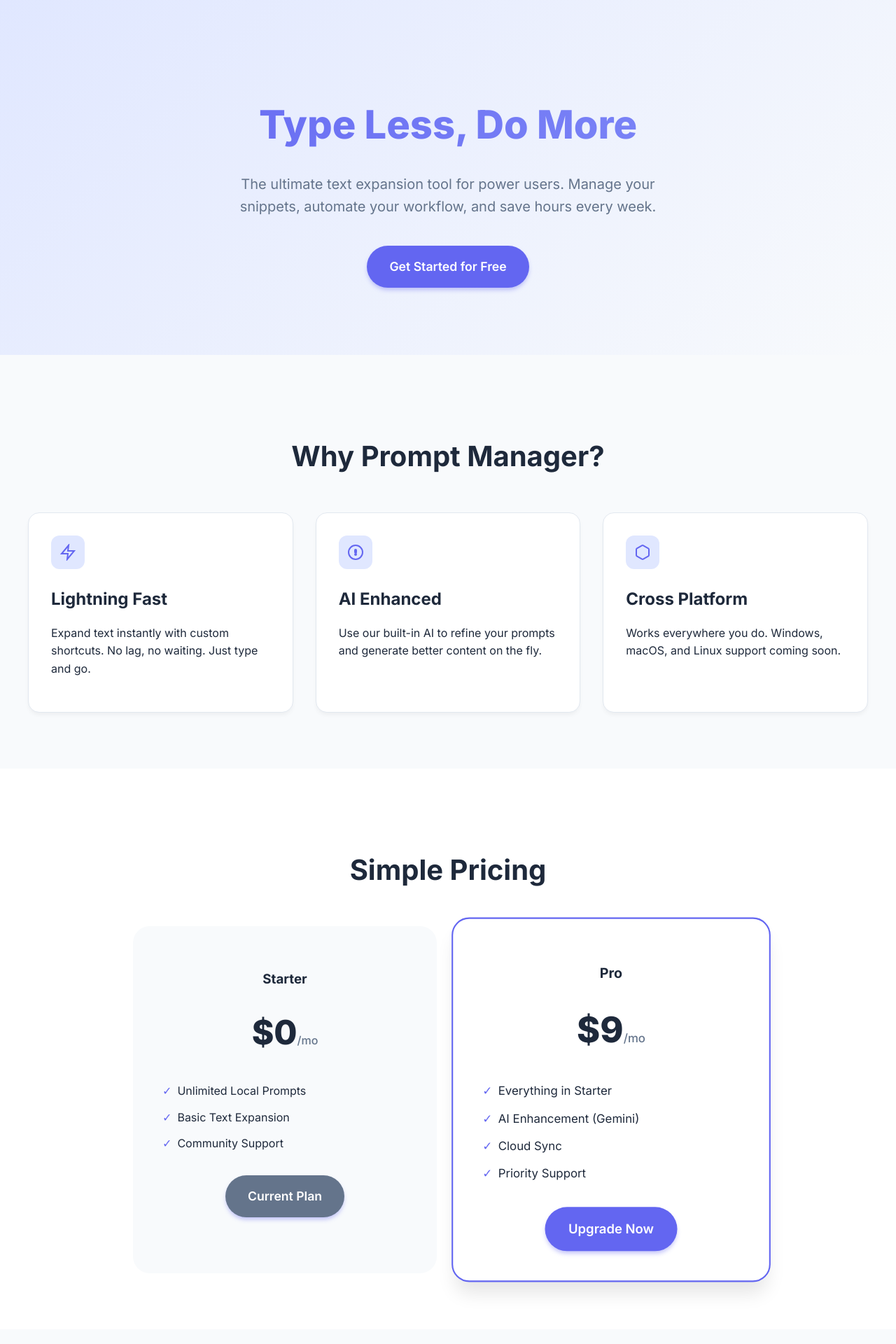
After one commit to RiteshF7/promptmanager, a Flask app: page /landing in a window 1280 px wide. The commit adds this page. Shown: the top 1920 px of the page at 70% size. Run offline with Flask 3, Linux system fonts and the light colour scheme.

Commit message:
feat: implement landing page, PWA support, and UI improvements

```diff
--- a/app.py
+++ b/app.py
@@ -17,6 +17,10 @@
 @app.route('/')
 def index():
     return render_template('index.html')
+
+@app.route('/landing')
+def landing():
+    return render_template('landing.html')
 
 @app.route('/api/settings', methods=['GET'])
 def get_settings():
--- a/gemini_client.py
+++ b/gemini_client.py
@@ -30,6 +30,7 @@
             2. Add necessary context or structure if missing.
             3. Make it concise but comprehensive.
             4. Return ONLY the enhanced prompt text, no explanations or quotes.
+            5. Do not use line breaks or newlines; keep it as a single paragraph.
             """
             response = self.model.generate_content(prompt)
             return response.text.strip()
--- a/prompts.json
+++ b/prompts.json
@@ -1,4 +1,8 @@
 {
     "//ak": "good mrng \n",
-    "!pop": "and that cool frndly vibe u carry\n//enhance\n"
+    "/git": "git add and git push with a relevant commit message",
+    "/pm": "http://127.0.0.1:5000/",
+    "/yt": "https://www.youtube.com/watch?v=2ugqnBbYeUw",
+    "/st": "https://study-tracker-psi.vercel.app/",
+    "/dt": "dt-seven-iota.vercel.app"
 }
--- /dev/null
+++ b/static/landing.css
@@ -0,0 +1,257 @@
+:root {
+    --primary-color: #6366f1;
+    --primary-hover: #4f46e5;
+    --text-primary: #1e293b;
+    --text-secondary: #64748b;
+    --bg-color: #f8fafc;
+    --card-bg: #ffffff;
+    --border-color: #e2e8f0;
+}
+
+body {
+    font-family: 'Inter', sans-serif;
+    margin: 0;
+    padding: 0;
+    background-color: var(--bg-color);
+    color: var(--text-primary);
+    line-height: 1.6;
+}
+
+.container {
+    max-width: 1200px;
+    margin: 0 auto;
+    padding: 0 2rem;
+}
+
+/* Hero Section */
+.hero {
+    padding: 6rem 0;
+    text-align: center;
+    background: linear-gradient(135deg, #e0e7ff 0%, #f8fafc 100%);
+}
+
+.hero h1 {
+    font-size: 3.5rem;
+    font-weight: 800;
+    margin-bottom: 1.5rem;
+    background: linear-gradient(to right, var(--primary-color), #818cf8);
+    background-clip: text;
+    -webkit-background-clip: text;
+    -webkit-text-fill-color: transparent;
+}
+
+.hero p {
+    font-size: 1.25rem;
+    color: var(--text-secondary);
+    max-width: 600px;
+    margin: 0 auto 2.5rem;
+}
+
+.cta-button {
+    display: inline-block;
+    background-color: var(--primary-color);
+    color: white;
+    padding: 1rem 2rem;
+    border-radius: 9999px;
+    text-decoration: none;
+    font-weight: 600;
+    font-size: 1.1rem;
+    transition: transform 0.2s, background-color 0.2s;
+    box-shadow: 0 4px 6px -1px rgba(99, 102, 241, 0.4);
+}
+
+.cta-button:hover {
+    background-color: var(--primary-hover);
+    transform: translateY(-2px);
+}
+
+/* Features Section */
+.features {
+    padding: 5rem 0;
+}
+
+.section-title {
+    text-align: center;
+    font-size: 2.5rem;
+    font-weight: 700;
+    margin-bottom: 3rem;
+}
+
+.features-grid {
+    display: grid;
+    grid-template-columns: repeat(auto-fit, minmax(300px, 1fr));
+    gap: 2rem;
+}
+
+.feature-card {
+    background: var(--card-bg);
+    padding: 2rem;
+    border-radius: 16px;
+    box-shadow: 0 4px 6px -1px rgba(0, 0, 0, 0.05);
+    transition: transform 0.2s;
+    border: 1px solid var(--border-color);
+}
+
+.feature-card:hover {
+    transform: translateY(-5px);
+}
+
+.feature-icon {
+    width: 48px;
+    height: 48px;
+    background-color: #e0e7ff;
+    border-radius: 12px;
+    display: flex;
+    align-items: center;
+    justify-content: center;
+    color: var(--primary-color);
+    margin-bottom: 1.5rem;
+}
+
+.feature-card h3 {
+    font-size: 1.5rem;
+    margin-bottom: 1rem;
+}
+
+/* Pricing Section */
+.pricing {
+    padding: 5rem 0;
+    background-color: #fff;
+}
+
+.pricing-grid {
+    display: grid;
+    grid-template-columns: repeat(auto-fit, minmax(300px, 1fr));
+    gap: 2rem;
+    max-width: 900px;
+    margin: 0 auto;
+}
+
+.pricing-card {
+    background: var(--bg-color);
+    padding: 2.5rem;
+    border-radius: 24px;
+    text-align: center;
+    border: 2px solid transparent;
+    transition: all 0.3s;
+}
+
+.pricing-card.featured {
+    background: #fff;
+    border-color: var(--primary-color);
+    box-shadow: 0 20px 25px -5px rgba(0, 0, 0, 0.1);
+    transform: scale(1.05);
+}
+
+.price {
+    font-size: 3rem;
+    font-weight: 800;
+    color: var(--text-primary);
+    margin: 1.5rem 0;
+}
+
+.price span {
+    font-size: 1rem;
+    color: var(--text-secondary);
+    font-weight: 500;
+}
+
+.features-list {
+    list-style: none;
+    padding: 0;
+    margin: 2rem 0;
+    text-align: left;
+}
+
+.features-list li {
+    margin-bottom: 0.75rem;
+    display: flex;
+    align-items: center;
+    gap: 0.5rem;
+}
+
+.check-icon {
+    color: var(--primary-color);
+}
+
+/* FAQ Section */
+.faq {
+    padding: 5rem 0;
+}
+
+.faq-container {
+    max-width: 800px;
+    margin: 0 auto;
+}
+
+.faq-item {
+    background: var(--card-bg);
+    border-radius: 12px;
+    margin-bottom: 1rem;
+    border: 1px solid var(--border-color);
+    overflow: hidden;
+}
+
+.faq-question {
+    padding: 1.5rem;
+    cursor: pointer;
+    display: flex;
+    justify-content: space-between;
+    align-items: center;
+    font-weight: 600;
+    font-size: 1.1rem;
+}
+
+.faq-answer {
+    padding: 0 1.5rem;
+    max-height: 0;
+    overflow: hidden;
+    transition: max-height 0.3s ease, padding 0.3s ease;
+    color: var(--text-secondary);
+}
+
+.faq-item.active .faq-answer {
+    padding-bottom: 1.5rem;
+    max-height: 200px;
+}
+
+.faq-icon {
+    transition: transform 0.3s;
+}
+
+.faq-item.active .faq-icon {
+    transform: rotate(180deg);
+}
+
+/* Footer */
+footer {
+    background-color: var(--text-primary);
+    color: white;
+    padding: 3rem 0;
+    text-align: center;
+}
+
+.footer-links {
+    margin-bottom: 1.5rem;
+}
+
+.footer-links a {
+    color: #94a3b8;
+    text-decoration: none;
+    margin: 0 1rem;
+    transition: color 0.2s;
+}
+
+.footer-links a:hover {
+    color: white;
+}
+
+@media (max-width: 768px) {
+    .hero h1 {
+        font-size: 2.5rem;
+    }
+
+    .pricing-card.featured {
+        transform: none;
+    }
+}
--- /dev/null
+++ b/templates/landing.html
@@ -0,0 +1,144 @@
+<!DOCTYPE html>
+<html lang="en">
+<head>
+    <meta charset="UTF-8">
+    <meta name="viewport" content="width=device-width, initial-scale=1.0">
+    <title>Prompt Manager - Boost Your Productivity</title>
+    <link rel="stylesheet" href="{{ url_for('static', filename='landing.css') }}">
+    <link href="https://fonts.googleapis.com/css2?family=Inter:wght@400;500;600;700;800&display=swap" rel="stylesheet">
+</head>
+<body>
+    <header class="hero">
+        <div class="container">
+            <h1>Type Less, Do More</h1>
+            <p>The ultimate text expansion tool for power users. Manage your snippets, automate your workflow, and save hours every week.</p>
+            <a href="/" class="cta-button">Get Started for Free</a>
+        </div>
+    </header>
+
+    <section class="features">
+        <div class="container">
+            <h2 class="section-title">Why Prompt Manager?</h2>
+            <div class="features-grid">
+                <div class="feature-card">
+                    <div class="feature-icon">
+                        <svg width="24" height="24" viewBox="0 0 24 24" fill="none" stroke="currentColor" stroke-width="2">
+                            <path d="M13 2L3 14h9l-1 8 10-12h-9l1-8z"></path>
+                        </svg>
+                    </div>
+                    <h3>Lightning Fast</h3>
+                    <p>Expand text instantly with custom shortcuts. No lag, no waiting. Just type and go.</p>
+                </div>
+                <div class="feature-card">
+                    <div class="feature-icon">
+                        <svg width="24" height="24" viewBox="0 0 24 24" fill="none" stroke="currentColor" stroke-width="2">
+                            <path d="M12 2a10 10 0 1 0 10 10A10 10 0 0 0 12 2zm0 14a1 1 0 1 1 1-1 1 1 0 0 1-1 1zm1-4a1 1 0 0 1-2 0V9a1 1 0 0 1 2 0z"></path>
+                        </svg>
+                    </div>
+                    <h3>AI Enhanced</h3>
+                    <p>Use our built-in AI to refine your prompts and generate better content on the fly.</p>
+                </div>
+                <div class="feature-card">
+                    <div class="feature-icon">
+                        <svg width="24" height="24" viewBox="0 0 24 24" fill="none" stroke="currentColor" stroke-width="2">
+                            <path d="M21 16V8a2 2 0 0 0-1-1.73l-7-4a2 2 0 0 0-2 0l-7 4A2 2 0 0 0 3 8v8a2 2 0 0 0 1 1.73l7 4a2 2 0 0 0 2 0l7-4A2 2 0 0 0 21 16z"></path>
+                        </svg>
+                    </div>
+                    <h3>Cross Platform</h3>
+                    <p>Works everywhere you do. Windows, macOS, and Linux support coming soon.</p>
+                </div>
+            </div>
+        </div>
+    </section>
+
+    <section class="pricing">
+        <div class="container">
+            <h2 class="section-title">Simple Pricing</h2>
+            <div class="pricing-grid">
+                <div class="pricing-card">
+                    <h3>Starter</h3>
+                    <div class="price">$0<span>/mo</span></div>
+                    <ul class="features-list">
+                        <li><span class="check-icon">✓</span> Unlimited Local Prompts</li>
+                        <li><span class="check-icon">✓</span> Basic Text Expansion</li>
+                        <li><span class="check-icon">✓</span> Community Support</li>
+                    </ul>
+                    <a href="/" class="cta-button" style="background-color: var(--text-secondary);">Current Plan</a>
+                </div>
+                <div class="pricing-card featured">
+                    <h3>Pro</h3>
+                    <div class="price">$9<span>/mo</span></div>
+                    <ul class="features-list">
+                        <li><span class="check-icon">✓</span> Everything in Starter</li>
+                        <li><span class="check-icon">✓</span> AI Enhancement (Gemini)</li>
+                        <li><span class="check-icon">✓</span> Cloud Sync</li>
+                        <li><span class="check-icon">✓</span> Priority Support</li>
+                    </ul>
+                    <a href="#" class="cta-button">Upgrade Now</a>
+                </div>
+            </div>
+        </div>
+    </section>
+
+    <section class="faq">
+        <div class="container">
+            <h2 class="section-title">Frequently Asked Questions</h2>
+            <div class="faq-container">
+                <div class="faq-item">
+                    <div class="faq-question">
+                        How does it work?
+                        <svg class="faq-icon" width="24" height="24" viewBox="0 0 24 24" fill="none" stroke="currentColor" stroke-width="2">
+                            <polyline points="6 9 12 15 18 9"></polyline>
+                        </svg>
+                    </div>
+                    <div class="faq-answer">
+                        <p>Prompt Manager runs in the background and listens for your custom shortcuts. When you type a shortcut (e.g., !email), it automatically replaces it with your defined text.</p>
+                    </div>
+                </div>
+                <div class="faq-item">
+                    <div class="faq-question">
+                        Is my data secure?
+                        <svg class="faq-icon" width="24" height="24" viewBox="0 0 24 24" fill="none" stroke="currentColor" stroke-width="2">
+                            <polyline points="6 9 12 15 18 9"></polyline>
+                        </svg>
+                    </div>
+                    <div class="faq-answer">
+                        <p>Yes! All your prompts are stored locally on your machine. We don't send your keystrokes to any server.</p>
+                    </div>
+                </div>
+                <div class="faq-item">
+                    <div class="faq-question">
+                        Can I use it for coding?
+                        <svg class="faq-icon" width="24" height="24" viewBox="0 0 24 24" fill="none" stroke="currentColor" stroke-width="2">
+                            <polyline points="6 9 12 15 18 9"></polyline>
+                        </svg>
+                    </div>
+                    <div class="faq-answer">
+                        <p>Absolutely. You can create snippets for code blocks, boilerplate, or documentation templates.</p>
+                    </div>
+                </div>
+            </div>
+        </div>
+    </section>
+
+    <footer>
+        <div class="container">
+            <div class="footer-links">
+                <a href="#">Privacy Policy</a>
+                <a href="#">Terms of Service</a>
+                <a href="#">Contact</a>
+            </div>
+            <p>&copy; 2024 Prompt Manager. All rights reserved.</p>
+        </div>
+    </footer>
+
+    <script>
+        document.querySelectorAll('.faq-question').forEach(question => {
+            question.addEventListener('click', () => {
+                const item = question.parentElement;
+                item.classList.toggle('active');
+            });
+        });
+    </script>
+</body>
+</html>
```
Also changed, not shown: keyboard_listener.py (+4 -3 lines), static/style.css (+59 -4 lines), static/sw.js (added, +21 -0 lines), templates/index.html (+24 -3 lines), static/manifest.json (added).
